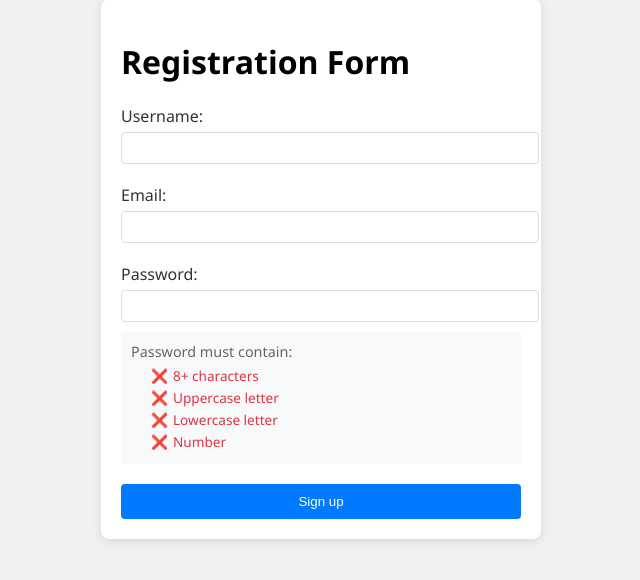
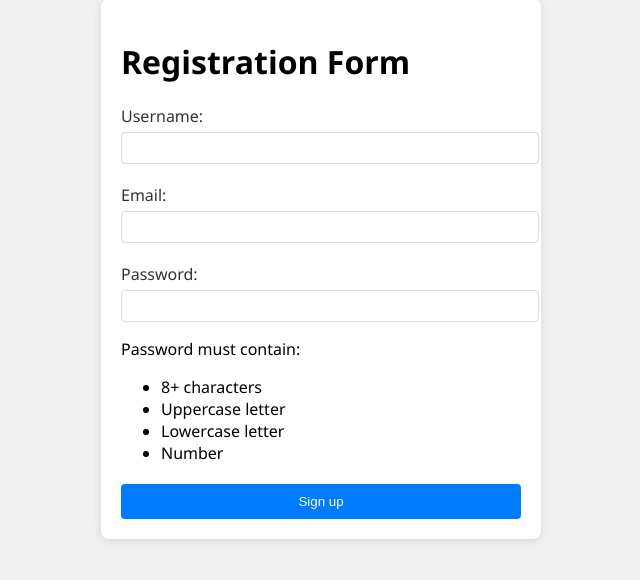
Before and after one commit to abok-cymk/flask-framework, a Flask app: page /register in a window 1280 px wide. Shown: the part 61-641 px from the top of the page, without its empty margins (319-959 px from the left). Run offline with Flask 3, Linux system fonts and the light colour scheme.

Commit message:
remove some unnecessary css lines

```diff
--- a/static/css/style.css
+++ b/static/css/style.css
@@ -77,37 +77,3 @@ input {
     margin: 5px 0;
     font-size: 0.9rem;
 }
-
-.password-requirements {
-    margin-top: 10px;
-    padding: 10px;
-    background-color: #f8f9fa;
-    border-radius: 4px;
-}
-
-.password-requirements p {
-    margin: 0 0 5px 0;
-    color: #666;
-    font-size: 0.9rem;
-}
-
-.password-requirements ul {
-    margin: 0;
-    padding-left: 20px;
-    list-style: none;
-}
-
-.password-requirements li {
-    color: #dc3545;
-    font-size: 0.85rem;
-    margin: 3px 0;
-}
-
-.password-requirements li::before {
-    content: "❌";
-    margin-right: 5px;
-}
-
-.password-requirements li.valid {
-    color: #28a745;
-}
```
